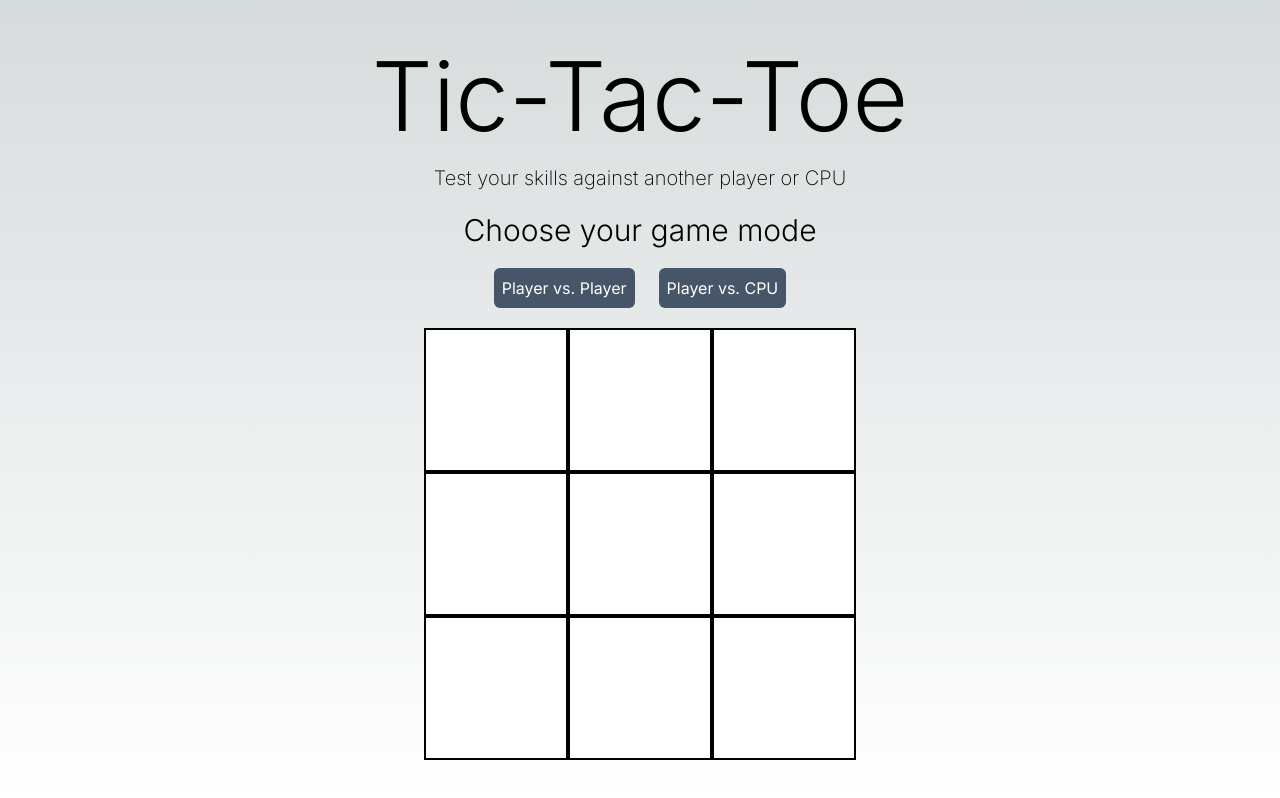
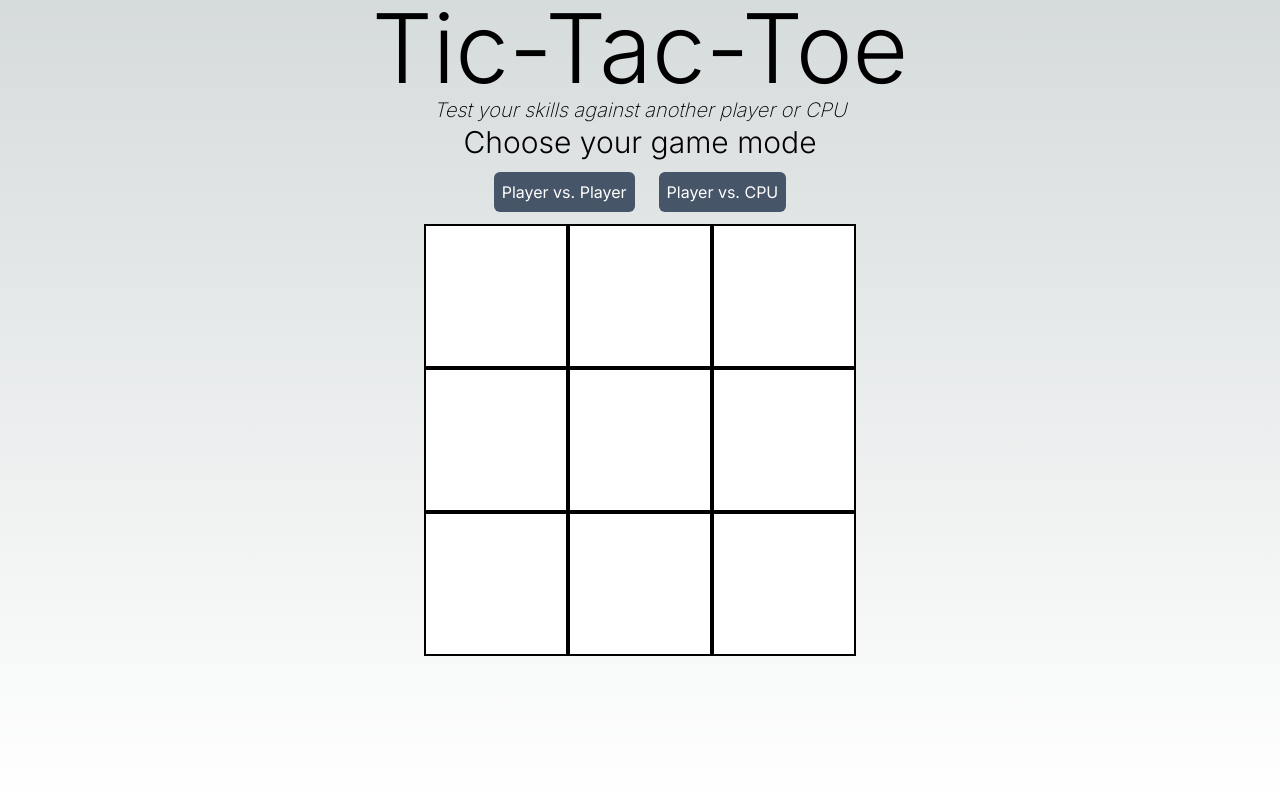
Before and after one commit to rahulvig315/next-tictactoe, a Next.js app: page / in a window 1280 px wide. Built offline with nearby package versions, Linux system fonts and the light colour scheme.

Commit message:
refactor(app): clean up and modularize

```diff
--- a/src/app/page.tsx
+++ b/src/app/page.tsx
@@ -1,10 +1,10 @@
-import GameMenu from "@/components/Game/GameMenu";
+import Game from "@/components/Game/Game";
 
 
 export default function Home() {
   return (
-    <main className="flex-col mx-auto my-auto text-center p-10">
-      <GameMenu />
+    <main className="flex justify-center h-screen">
+      <Game />
     </main>
   )
 }
--- /dev/null
+++ b/src/components/Game/Game.tsx
@@ -0,0 +1,16 @@
+"use client";
+import { useState } from "react";
+import GameBoard from "./GameBoard";
+import GameHeader from "./GameHeader";
+import GameMenu from "./GameMenu";
+
+export default function Game() {
+    const [player, setPlayer] = useState('player1');
+    return (
+        <div className="text-center">
+            <GameHeader />
+            <GameMenu />
+            <GameBoard />
+        </div>
+    )
+}
--- a/src/components/Game/GameBoard.tsx
+++ b/src/components/Game/GameBoard.tsx
@@ -5,17 +5,17 @@ type Props = {}
 export default function GameBoard({ }: Props) {
     return (
         <div className="cursor-pointer">
-            <div className="flex">
+            <div className="flex justify-center">
                 <GameBoardBox />
                 <GameBoardBox />
                 <GameBoardBox />
             </div>
-            <div className="flex">
+            <div className="flex justify-center">
                 <GameBoardBox />
                 <GameBoardBox />
                 <GameBoardBox />
             </div>
-            <div className="flex">
+            <div className="flex justify-center">
                 <GameBoardBox />
                 <GameBoardBox />
                 <GameBoardBox />
--- a/src/components/Game/GameBoardBox.tsx
+++ b/src/components/Game/GameBoardBox.tsx
@@ -1,13 +1,12 @@
-import { useState } from "react"
 
 type Props = {
     currentPlayer: string;
+    value: 'X' | 'O' | '';
 }
 
-export default function GameBoardBox({ }: Props) {
-    const [value, setValue] = useState('')
+export default function GameBoardBox({ currentPlayer, value }: Props) {
     return (
-        <div className="border-black border-2 bg-white w-36 h-36 hover:bg-sky-100">
+        <div className={`border-black border-2 bg-white w-36 h-36 hover:bg-sky-200 text-8xl p-7 ${value === 'O' ? 'text-red-500' : 'text-blue-500'}`}>
             {value}
         </div>
     )
--- /dev/null
+++ b/src/components/Game/GameHeader.tsx
@@ -0,0 +1,13 @@
+
+export default function GameHeader() {
+    return (
+        <>
+            <h1 className="text-8xl font-light">
+                Tic-Tac-Toe
+            </h1>
+            <h3 className="text-xl font-extralight italic">
+                Test your skills against another player or CPU
+            </h3>
+        </>
+    )
+}
--- a/src/components/Game/GameMenu.tsx
+++ b/src/components/Game/GameMenu.tsx
@@ -1,24 +1,17 @@
-"use client";
-import { useState } from "react";
-import Button from "../shared/Button";
-import GameBoard from "./GameBoard";
+import Button from "../shared/Button"
 
-export default function GameMenu() {
-    const [player, setPlayer] = useState('player1');
-    // TODO: Turn each button into a separate game box with state
+type Props = {}
+
+export default function GameMenu({ }: Props) {
     return (
-        <div>
-            <h1 className="text-8xl m-2 font-light">Tic-Tac-Toe</h1>
-            <h3 className="text-xl  mt-5 mb-5 font-extralight">Test your skills against another player or CPU</h3>
-            <h2 className="text-3xl m-2 font-light">Choose your game mode</h2>
-            <div className="flex justify-center m-2">
+        <>
+            <h2 className="text-3xl font-light">
+                Choose your game mode
+            </h2>
+            <div className="flex justify-center">
                 <Button>Player vs. Player</Button>
                 <Button>Player vs. CPU</Button>
             </div>
-            <div className="flex justify-center">
-                <GameBoard />
-            </div>
-            {/* TODO: Add Score & Player Move History */}
-        </div>
+        </>
     )
 }
```
